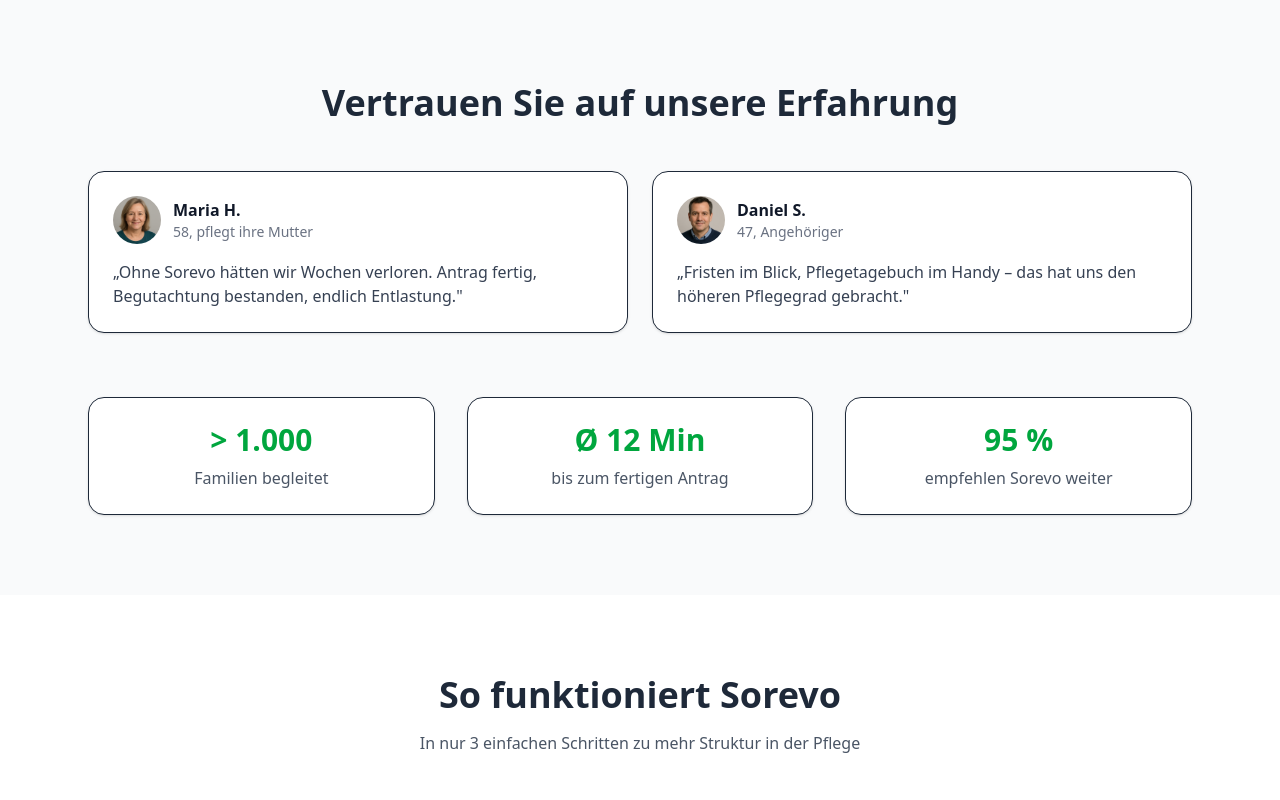
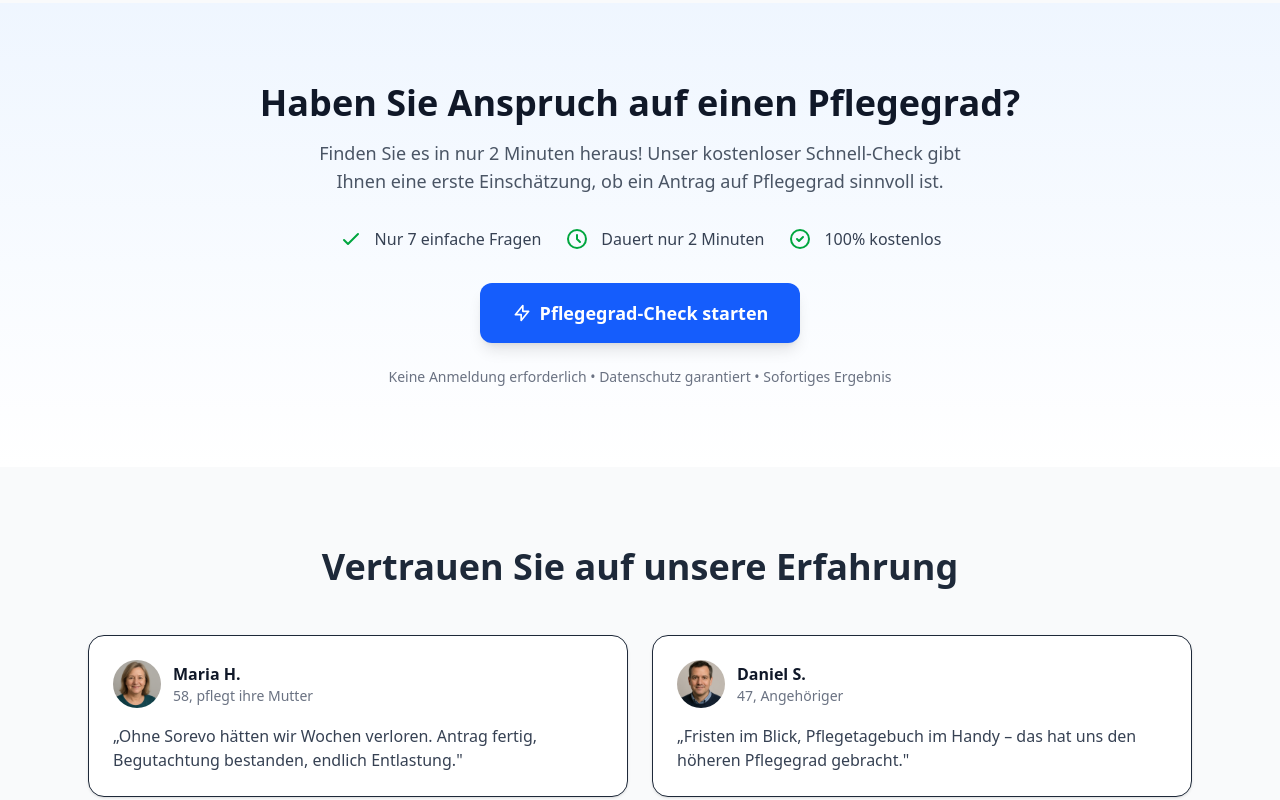
Before and after one commit to NWichter-NeoTube/sorevo-landingpage, an Astro site: page / in a window 1280 px wide. Shown: the part 2778-3578 px from the top of the page. Built offline with nearby package versions, Linux system fonts and the light colour scheme; Astro itself is replaced by a stand-in of ours.

Commit message:
add third cta

```diff
--- /dev/null
+++ b/src/components/PflegegradCheckCTA.astro
@@ -0,0 +1,53 @@
+---
+---
+<section class="py-16 md:py-20 bg-gradient-to-b from-blue-50 to-white">
+  <div class="max-w-4xl mx-auto px-6 text-center">
+    <div class="mb-8">
+      <h2 class="text-3xl md:text-4xl font-bold text-gray-900 mb-4">
+        Haben Sie Anspruch auf einen Pflegegrad?
+      </h2>
+      <p class="text-lg text-gray-600 max-w-2xl mx-auto">
+        Finden Sie es in nur 2 Minuten heraus! Unser kostenloser Schnell-Check gibt Ihnen eine erste Einschätzung, ob ein Antrag auf Pflegegrad sinnvoll ist.
+      </p>
+    </div>
+
+    <div class="flex flex-col sm:flex-row gap-6 items-center justify-center mb-8">
+      <div class="flex items-center gap-3 text-gray-700">
+        <svg class="w-6 h-6 text-green-600" fill="none" stroke="currentColor" viewBox="0 0 24 24">
+          <path stroke-linecap="round" stroke-linejoin="round" stroke-width="2" d="M5 13l4 4L19 7"></path>
+        </svg>
+        <span>Nur 7 einfache Fragen</span>
+      </div>
+
+      <div class="flex items-center gap-3 text-gray-700">
+        <svg class="w-6 h-6 text-green-600" fill="none" stroke="currentColor" viewBox="0 0 24 24">
+          <path stroke-linecap="round" stroke-linejoin="round" stroke-width="2" d="M12 8v4l3 3m6-3a9 9 0 11-18 0 9 9 0 0118 0z"></path>
+        </svg>
+        <span>Dauert nur 2 Minuten</span>
+      </div>
+
+      <div class="flex items-center gap-3 text-gray-700">
+        <svg class="w-6 h-6 text-green-600" fill="none" stroke="currentColor" viewBox="0 0 24 24">
+          <path stroke-linecap="round" stroke-linejoin="round" stroke-width="2" d="M9 12l2 2 4-4m6 2a9 9 0 11-18 0 9 9 0 0118 0z"></path>
+        </svg>
+        <span>100% kostenlos</span>
+      </div>
+    </div>
+
+    <div class="mb-6">
+      <a
+        href="/pflegegrad-check"
+        class="inline-flex items-center justify-center rounded-xl bg-blue-600 px-8 py-4 text-lg font-semibold text-white shadow-lg transition hover:bg-blue-700 hover:shadow-xl transform hover:-translate-y-0.5"
+      >
+        <svg class="w-5 h-5 mr-2" fill="none" stroke="currentColor" viewBox="0 0 24 24">
+          <path stroke-linecap="round" stroke-linejoin="round" stroke-width="2" d="M13 10V3L4 14h7v7l9-11h-7z"></path>
+        </svg>
+        Pflegegrad-Check starten
+      </a>
+    </div>
+
+    <p class="text-sm text-gray-500">
+      Keine Anmeldung erforderlich • Datenschutz garantiert • Sofortiges Ergebnis
+    </p>
+  </div>
+</section>
--- a/src/pages/index.astro
+++ b/src/pages/index.astro
@@ -4,6 +4,7 @@ import Hero from "../components/Hero.astro";
 import Problem from "../components/Problem.astro";
 import Features from "../components/Features.astro";
 import SocialProof from "../components/SocialProof.astro";
+import PflegegradCheckCTA from "../components/PflegegradCheckCTA.astro";
 import DetailedExplanation from "../components/DetailedExplanation.astro";
 import InsuranceSelector from "../components/InsuranceSelector.astro";
 import CTA from "../components/CTA.astro";
@@ -14,6 +15,7 @@ import SiteFooter from "../components/SiteFooter.astro";
   <Hero />
   <Problem />
   <Features />
+  <PflegegradCheckCTA />
   <SocialProof />
   <DetailedExplanation />
   <InsuranceSelector />
```
